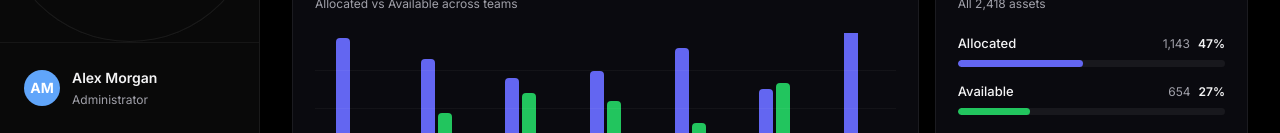
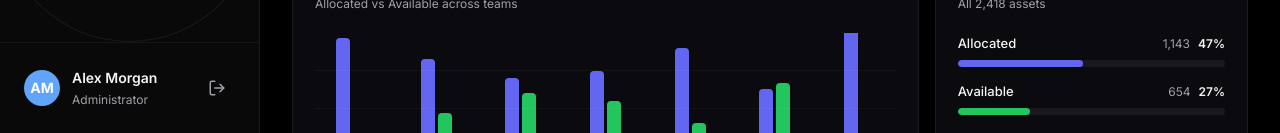
Before and after one commit to RushilParikh06/AssetFlow---Runtime-Terror, a Next.js app: page /reports in a window 1280 px wide. Shown: the part 667-800 px from the top of the page. Built offline with nearby package versions, Linux system fonts and the light colour scheme.

Commit message:
log out button

```diff
--- a/src/app/(dashboard)/layout.tsx
+++ b/src/app/(dashboard)/layout.tsx
@@ -2,6 +2,7 @@
 
 import Link from "next/link";
 import { usePathname } from "next/navigation";
+import { signOut } from "next-auth/react";
 import {
   LayoutDashboard,
   Building2,
@@ -14,7 +15,8 @@ import {
   Bell,
   Search,
   Settings,
-  ChevronDown
+  ChevronDown,
+  LogOut
 } from "lucide-react";
 
 export default function DashboardLayout({
@@ -84,6 +86,14 @@ export default function DashboardLayout({
               <span className="user-name">Alex Morgan</span>
               <span className="user-role">Administrator</span>
             </div>
+            <button
+              onClick={() => signOut({ callbackUrl: '/login' })}
+              className="action-btn"
+              style={{ marginLeft: 'auto', background: 'transparent', border: 'none', color: 'var(--text-2)', cursor: 'pointer', padding: '4px' }}
+              title="Log out"
+            >
+              <LogOut size={18} />
+            </button>
           </div>
         </div>
       </aside>
--- a/src/lib/validators/auth.schema.ts
+++ b/src/lib/validators/auth.schema.ts
@@ -8,11 +8,7 @@ export const loginSchema = z.object({
 export const signupSchema = z.object({
   name: z.string().min(2, "Name must be at least 2 characters"),
   email: z.string().email("Please enter a valid email address"),
-  password: z
-    .string()
-    .min(8, "Password must be at least 8 characters")
-    .regex(/[A-Z]/, "Password must contain at least one uppercase letter")
-    .regex(/[0-9]/, "Password must contain at least one number"),
+  password: z.string().min(6, "Password must be at least 6 characters"),
   phone: z.string().optional(),
 })
 
```
